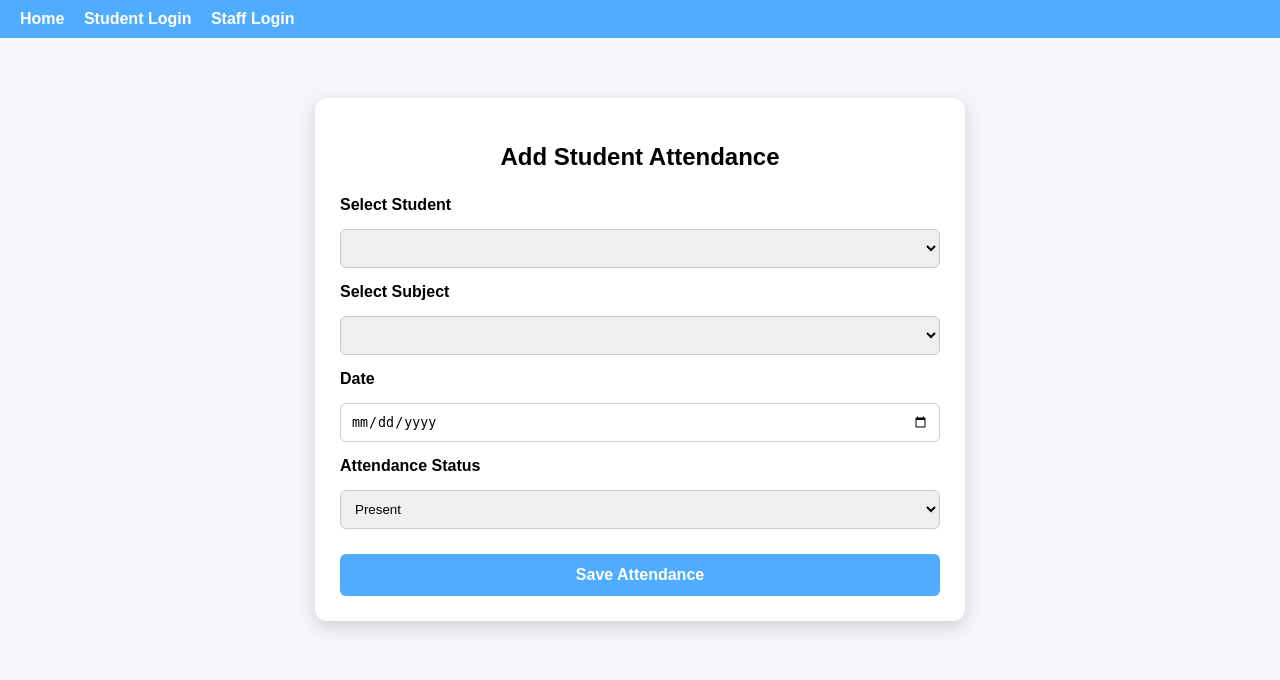
After one commit to M-Swathi22/Student-Management-System-Django, a Django app: page /add-attendance/ in a window 1280 px wide. The commit adds this page. Shown: the top 680 px of the page. Run offline with Django 5.2, Linux system fonts and the light colour scheme; data that the repository does not hold is empty.

Commit message:
Completed student and staff modules with marks and attendance management

```diff
--- a/sms_project/sms_app/admin.py
+++ b/sms_project/sms_app/admin.py
@@ -1,8 +1,9 @@
 from django.contrib import admin
-from .models import Student, Course, Subject, Marks, Attendance
+from .models import Student, Course, Subject, Marks, Attendance, Staff
 
 admin.site.register(Student)
 admin.site.register(Course)
 admin.site.register(Subject)
 admin.site.register(Marks)
 admin.site.register(Attendance)
+admin.site.register(Staff)
--- /dev/null
+++ b/sms_project/sms_app/templates/add_attendance.html
@@ -0,0 +1,75 @@
+{% extends 'base.html' %}
+
+{% block title %}Add Attendance{% endblock %}
+
+{% block content %}
+<div style="
+    max-width:600px;
+    margin:40px auto;
+    background:#ffffff;
+    padding:25px;
+    border-radius:12px;
+    box-shadow:0 6px 18px rgba(0,0,0,0.15);
+">
+
+    <h2 style="text-align:center; margin-bottom:25px;">
+        Add Student Attendance
+    </h2>
+
+    <form method="post" style="display:flex; flex-direction:column; gap:15px;">
+        {% csrf_token %}
+
+        <!-- Student -->
+        <label style="font-weight:bold;">Select Student</label>
+        <select name="student" required
+            style="padding:10px; border-radius:6px; border:1px solid #ccc;">
+            {% for student in students %}
+            <option value="{{ student.id }}">
+                {{ student.name }} ({{ student.register_number }})
+            </option>
+            {% endfor %}
+        </select>
+
+        <!-- Subject -->
+        <label style="font-weight:bold;">Select Subject</label>
+        <select name="subject" required
+            style="padding:10px; border-radius:6px; border:1px solid #ccc;">
+            {% for subject in subjects %}
+            <option value="{{ subject.id }}">
+                {{ subject.name }} - {{ subject.course.name }}
+            </option>
+            {% endfor %}
+        </select>
+
+        <!-- Date -->
+        <label style="font-weight:bold;">Date</label>
+        <input type="date" name="date" required
+            style="padding:10px; border-radius:6px; border:1px solid #ccc;">
+
+        <!-- Status -->
+        <label style="font-weight:bold;">Attendance Status</label>
+        <select name="status" required
+            style="padding:10px; border-radius:6px; border:1px solid #ccc;">
+            <option value="Present">Present</option>
+            <option value="Absent">Absent</option>
+        </select>
+
+        <!-- Button -->
+        <button type="submit"
+            style="
+                margin-top:10px;
+                padding:12px;
+                background:#4facfe;
+                color:white;
+                border:none;
+                border-radius:6px;
+                font-size:16px;
+                font-weight:bold;
+                cursor:pointer;
+            ">
+            Save Attendance
+        </button>
+    </form>
+
+</div>
+{% endblock %}
--- a/sms_project/sms_app/templates/base.html
+++ b/sms_project/sms_app/templates/base.html
@@ -1,85 +1,43 @@
 <!DOCTYPE html>
-<html>
+<html lang="en">
 <head>
-    <title>{% block title %}Student Management System{% endblock %}</title>
-
+    <meta charset="UTF-8">
+    <title>{% block title %}SMS Project{% endblock %}</title>
     <style>
         body {
+            font-family: Arial, sans-serif;
             margin: 0;
-            font-family: Arial, sans-serif;
+            padding: 0;
             background: #f4f6f9;
         }
 
-        /* HEADER */
-        header {
+        nav {
             background: #4facfe;
-            color: white;
-            padding: 20px;
-            text-align: center;
-        }
-
-        /* NAVBAR */
-        nav {
-            background: #222;
-            padding: 12px;
-            text-align: center;
+            padding: 10px 20px;
         }
 
         nav a {
             color: white;
-            margin: 0 15px;
+            margin-right: 15px;
             text-decoration: none;
             font-weight: bold;
         }
 
         nav a:hover {
-            color: #4facfe;
+            text-decoration: underline;
         }
 
-        /* MAIN CONTENT */
         .container {
-            max-width: 1100px;
-            margin: auto;
-            padding: 30px;
-        }
-
-        /* FOOTER */
-        footer {
-            background: #222;
-            color: white;
-            text-align: center;
-            padding: 12px;
-            margin-top: 40px;
-        }
-
-        .btn {
-            display: inline-block;
-            padding: 10px 20px;
-            background: #4facfe;
-            color: white;
-            text-decoration: none;
-            border-radius: 5px;
-        }
-
-        .btn:hover {
-            background: #3b8ddf;
+            padding: 20px;
         }
     </style>
 </head>
-
 <body>
-
-<header>
-    <h1>Student Management System</h1>
-    <p>Manage Students, Courses, Marks & Attendance</p>
-</header>
 
 <nav>
     <a href="{% url 'home' %}">Home</a>
-    <a href="{% url 'student_login' %}">Students Login</a>
-    <a href="#">Courses</a>
-    <a href="#">Add Student</a>
-    <a href="{% url 'staff_login' %}">Admin Login</a>
+    <a href="{% url 'student_login' %}">Student Login</a>
+    <a href="{% url 'staff_login' %}">Staff Login</a>
 </nav>
 
 <div class="container">
@@ -87,9 +45,5 @@
     {% endblock %}
 </div>
 
-<footer>
-    © 2025 Student Management System | Built using Django
-</footer>
-
 </body>
 </html>
--- a/sms_project/sms_app/templates/home.html
+++ b/sms_project/sms_app/templates/home.html
@@ -121,8 +121,7 @@
     <a href="{% url 'home' %}">Home</a>
     <a href="{% url 'student_login' %}">Students Login</a>
     <a href="#">Courses</a>
-    <a href="#">Add Student</a>
-    <a href="{% url 'staff_login' %}">Admin</a>
+    <a href="{% url 'staff_login' %}">Admin Login</a>
 </nav>
 
 <div class="container">
--- a/sms_project/sms_app/urls.py
+++ b/sms_project/sms_app/urls.py
@@ -9,4 +9,16 @@ urlpatterns = [
     path('marks/', views.student_marks, name='student_marks'),
     path('attendance/', views.student_attendance, name='student_attendance'),
     path('staff/login/', views.staff_login, name='staff_login'),
+    path('add-student/', views.add_student, name='add_student'),
+    path('staff-login/', views.staff_login, name='staff_login'),
+    path('staff-dashboard/', views.staff_dashboard, name='staff_dashboard'),
+    path('staff-logout/', views.staff_logout, name='staff_logout'),
+    path('students/', views.view_student, name='view_student'),
+    path('edit-student/<int:id>/', views.edit_student, name='edit_student'),
+    path('delete-student/<int:id>/', views.delete_student, name='delete_student'),
+    path('add-marks/', views.add_marks, name='add_marks'),
+    path('add-attendance/', views.add_attendance, name='add_attendance'),
+
+
+
 ]
--- a/sms_project/sms_app/views.py
+++ b/sms_project/sms_app/views.py
@@ -1,5 +1,7 @@
-from django.shortcuts import render, redirect
-from .models import Student
+from django.shortcuts import render, redirect, get_object_or_404
+from .models import Student, Course, Staff, Marks, Attendance, Subject
+from django.utils import timezone
+
 
 def home(request):
     return render(request, 'home.html')
@@ -29,10 +31,7 @@ def student_dashboard(request):
 
 def student_logout(request):
     request.session.flush()
-    return redirect('student_login')
-
-from django.shortcuts import render, redirect
-from .models import Student, Marks, Attendance
+    return redirect('home')
 
 def student_marks(request):
     if not request.session.get('student_id'):
@@ -54,3 +53,132 @@ def student_attendance(request):
 
 def staff_login(request):
     return render(request, 'staff_login.html')
+
+def add_student(request):
+    courses = Course.objects.all()
+
+    if request.method == 'POST':
+        Student.objects.create(
+            name=request.POST['name'],
+            register_number=request.POST['register_number'],
+            dob=request.POST['dob'],
+            age=request.POST['age'],
+            email=request.POST['email'],
+            phone=request.POST['phone'],
+            address=request.POST['address'],
+            course_id=request.POST['course']
+        )
+        return redirect('add_student')
+
+    return render(request, 'add_student.html', {'courses': courses})
+
+def staff_login(request):
+    if request.method == "POST":
+        email = request.POST['email']
+        password = request.POST['password']
+
+        try:
+            staff = Staff.objects.get(email=email, password=password)
+            request.session['staff_id'] = staff.id
+            return redirect('staff_dashboard')
+        except Staff.DoesNotExist:
+            return render(request, 'staff_login.html', {'error': 'Invalid Email or Password'})
+
+    return render(request, 'staff_login.html')
+
+def staff_dashboard(request):
+    if not request.session.get('staff_id'):
+        return redirect('staff_login')
+
+    staff = Staff.objects.get(id=request.session['staff_id'])
+    return render(request, 'staff_dashboard.html', {'staff': staff})
+
+def staff_logout(request):
+    request.session.flush()
+    return redirect('home')
+
+
+def view_student(request):
+    students = Student.objects.all().order_by('register_number')
+    return render(request, 'view_student.html', {'students': students})
+
+def edit_student(request, id):
+    student = get_object_or_404(Student, id=id)
+    courses = Course.objects.all()
+
+    if request.method == 'POST':
+        student.name = request.POST['name']
+        student.register_number = request.POST['register_number']
+        student.dob = request.POST['dob']
+        student.age = request.POST['age']
+        student.email = request.POST['email']
+        student.phone = request.POST['phone']
+        student.address = request.POST['address']
+        student.course_id = request.POST['course']
+        student.save()
+        return redirect('view_students')
+
+    return render(request, 'edit_student.html', {'student': student, 'courses': courses})
+
+def delete_student(request, id):
+    student = get_object_or_404(Student, id=id)
+    student.delete()
+    return redirect('view_students')
+
+def add_marks(request):
+    students = Student.objects.all()
+    subjects = Subject.objects.all()
+
+    if request.method == 'POST':
+        student_id = request.POST['student']
+        subject_id = request.POST['subject']
+        marks_obtained = request.POST['marks_obtained']
+        total_marks = request.POST['total_marks']
+
+        # Check if marks already exist for student-subject
+        existing = Marks.objects.filter(student_id=student_id, subject_id=subject_id).first()
+        if existing:
+            existing.marks_obtained = marks_obtained
+            existing.total_marks = total_marks
+            existing.save()
+        else:
+            Marks.objects.create(
+                student_id=student_id,
+                subject_id=subject_id,
+                marks_obtained=marks_obtained,
+                total_marks=total_marks
+            )
+        return redirect('add_marks')  # Refresh page after submission
+
+    return render(request, 'add_marks.html', {'students': students, 'subjects': subjects})
+
+def add_attendance(request):
+    students = Student.objects.all()
+    subjects = Subject.objects.all()
+
+    if request.method == 'POST':
+        student_id = request.POST['student']
+        subject_id = request.POST['subject']
+        date = request.POST['date']
+        status = request.POST['status']  # Present / Absent
+
+        # Check if attendance already exists for student-subject-date
+        existing = Attendance.objects.filter(student_id=student_id, subject_id=subject_id, date=date).first()
+        if existing:
+            existing.status = status
+            existing.save()
+        else:
+            Attendance.objects.create(
+                student_id=student_id,
+                subject_id=subject_id,
+                date=date,
+                status=status
+            )
+        return redirect('add_attendance')  # Refresh page after submission
+
+    today = timezone.now().date()
+    return render(request, 'add_attendance.html', {
+        'students': students,
+        'subjects': subjects,
+        'today': today
+    })
```
Also changed, not shown: sms_project/sms_app/models.py (+8 -0 lines), sms_project/sms_app/templates/add_marks.html (added, +35 -0 lines), sms_project/sms_app/templates/add_student.html (added, +72 -0 lines), sms_project/sms_app/templates/edit_student.html (added, +27 -0 lines), sms_project/sms_app/templates/staff_dashboard.html (added, +17 -0 lines), sms_project/sms_app/templates/staff_login.html (added, +57 -0 lines), sms_project/sms_app/templates/view_student.html (added, +41 -0 lines), sms_project/sms_app/migrations/0004_staff.py (added).
